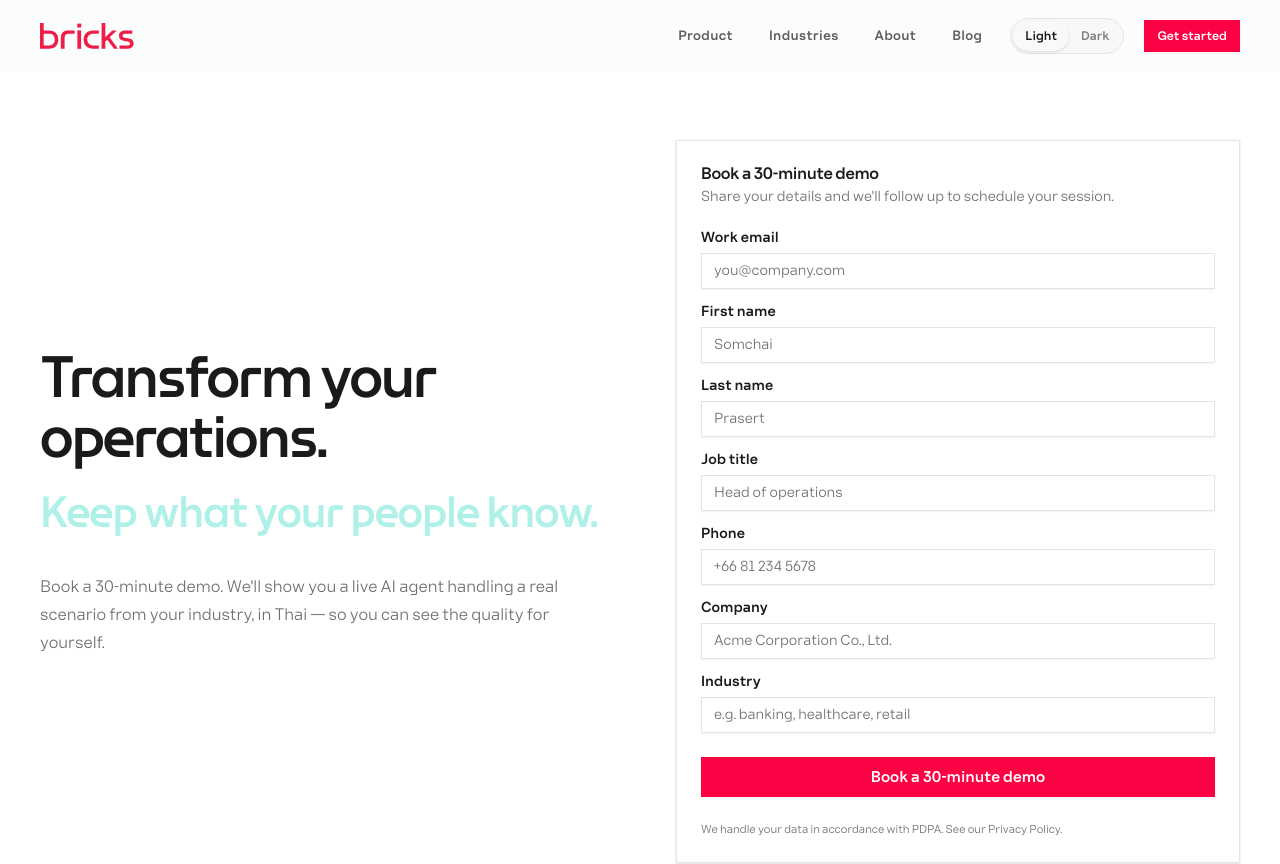
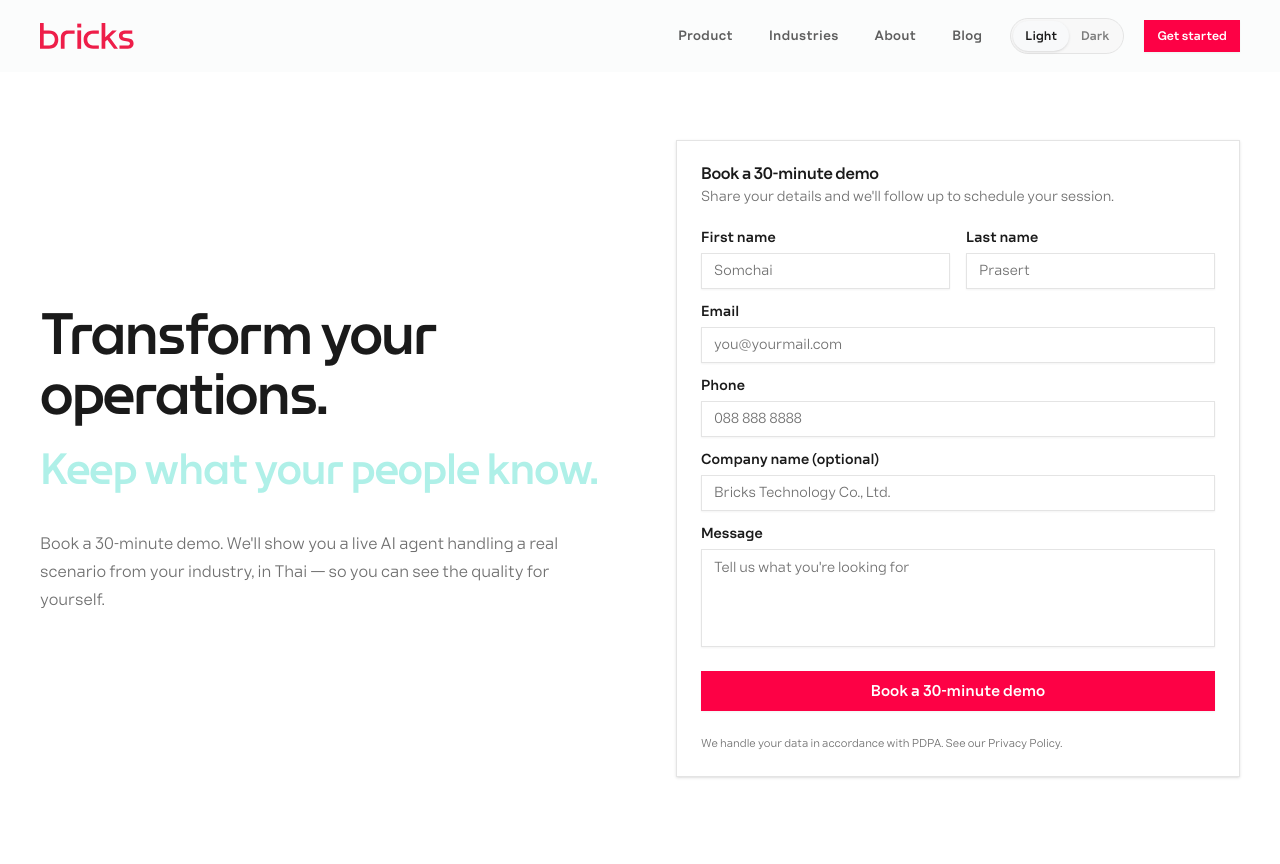
Before and after one commit to ppanuwish/bricks-website-demo, a React (Vite) app: page /contact in a window 1280 px wide. Shown: the top 864 px of the page. Built offline with nearby package versions, Linux system fonts and the light colour scheme; a web font is replaced by a local one.

Commit message:
make change to Contact Page

```diff
--- a/src/pages/ContactPage.tsx
+++ b/src/pages/ContactPage.tsx
@@ -1,46 +1,239 @@
+import { useState, type FormEvent } from "react";
 import { Fade } from "../components/Fade";
 import { Button } from "../components/Button";
 import { Input } from "../components/Input";
+import { Textarea } from "../components/Textarea";
 
-const CONTACT_FIELDS = [
-  {
-    label: "Work email",
-    placeholder: "you@company.com",
-    autoComplete: "email" as const,
-  },
-  {
-    label: "First name",
-    placeholder: "Somchai",
-    autoComplete: "given-name" as const,
-  },
-  {
-    label: "Last name",
-    placeholder: "Prasert",
-    autoComplete: "family-name" as const,
-  },
-  {
-    label: "Job title",
-    placeholder: "Head of operations",
-    autoComplete: "organization-title" as const,
-  },
-  {
-    label: "Phone",
-    placeholder: "+66 81 234 5678",
-    autoComplete: "tel" as const,
-  },
-  {
-    label: "Company",
-    placeholder: "Acme Corporation Co., Ltd.",
-    autoComplete: "organization" as const,
-  },
-  {
-    label: "Industry",
-    placeholder: "e.g. banking, healthcare, retail",
-    autoComplete: "off" as const,
-  },
-] as const;
+const CONTACT_FORM_ENDPOINT =
+  "https://script.google.com/macros/s/AKfycbyzwzH-TFR7b4m8q_VAGpc0nnf48qQLyMenm2-7-h82VLqNIDDixw2jRSjNtKX2w04z6Q/exec";
+
+export type ContactFormData = {
+  firstName: string;
+  lastName: string;
+  email: string;
+  phone: string;
+  companyName?: string;
+  message: string;
+};
+
+function isValidEmail(value: string): boolean {
+  const v = value.trim();
+  if (!v) return false;
+  return /^[^\s@]+@[^\s@]+\.[^\s@]+$/.test(v);
+}
+
+function toSubmitPayload(data: ContactFormData): ContactFormData {
+  const firstName = data.firstName.trim();
+  const lastName = data.lastName.trim();
+  const email = data.email.trim();
+  const phone = data.phone.trim();
+  const message = data.message.trim();
+  const company = data.companyName?.trim();
+  return {
+    firstName,
+    lastName,
+    email,
+    phone,
+    message,
+    ...(company ? { companyName: company } : {}),
+  };
+}
+
+const emptyForm: ContactFormData = {
+  firstName: "",
+  lastName: "",
+  email: "",
+  phone: "",
+  message: "",
+};
 
 export function ContactPage() {
+  const [formValues, setFormValues] = useState<ContactFormData>(emptyForm);
+  const [loading, setLoading] = useState(false);
+  const [success, setSuccess] = useState(false);
+  const [error, setError] = useState<string | null>(null);
+
+  const updateField = (field: keyof ContactFormData, value: string) => {
+    setFormValues((prev) => {
+      if (field === "companyName") {
+        return { ...prev, companyName: value === "" ? undefined : value };
+      }
+      return { ...prev, [field]: value };
+    });
+    if (success) setSuccess(false);
+    if (error) setError(null);
+  };
+
+  const handleSubmit = async (e: FormEvent<HTMLFormElement>) => {
+    e.preventDefault();
+    // #region agent log
+    fetch("http://127.0.0.1:7936/ingest/449f2fce-bbee-4d84-9fb6-516c7de4bf98", {
+      method: "POST",
+      headers: {
+        "Content-Type": "application/json",
+        "X-Debug-Session-Id": "5a5674",
+      },
+      body: JSON.stringify({
+        sessionId: "5a5674",
+        runId: "pre-fix",
+        hypothesisId: "H3",
+        location: "ContactPage.tsx:handleSubmit",
+        message: "submit_entered",
+        data: { endpointHost: "script.google.com" },
+        timestamp: Date.now(),
+      }),
+    }).catch(() => {});
+    // #endregion
+    const form = e.currentTarget;
+    if (!form.checkValidity()) {
+      // #region agent log
+      fetch("http://127.0.0.1:7936/ingest/449f2fce-bbee-4d84-9fb6-516c7de4bf98", {
+        method: "POST",
+        headers: {
+          "Content-Type": "application/json",
+          "X-Debug-Session-Id": "5a5674",
+        },
+        body: JSON.stringify({
+          sessionId: "5a5674",
+          runId: "pre-fix",
+          hypothesisId: "H3",
+          location: "ContactPage.tsx:handleSubmit",
+          message: "blocked_native_validation",
+          data: {},
+          timestamp: Date.now(),
+        }),
+      }).catch(() => {});
+      // #endregion
+      form.reportValidity();
+      return;
+    }
+    setError(null);
+    setSuccess(false);
+    if (!isValidEmail(formValues.email)) {
+      // #region agent log
+      fetch("http://127.0.0.1:7936/ingest/449f2fce-bbee-4d84-9fb6-516c7de4bf98", {
+        method: "POST",
+        headers: {
+          "Content-Type": "application/json",
+          "X-Debug-Session-Id": "5a5674",
+        },
+        body: JSON.stringify({
+          sessionId: "5a5674",
+          runId: "pre-fix",
+          hypothesisId: "H3",
+          location: "ContactPage.tsx:handleSubmit",
+          message: "blocked_email_regex",
+          data: {},
+          timestamp: Date.now(),
+        }),
+      }).catch(() => {});
+      // #endregion
+      setError("Please enter a valid email address.");
+      return;
+    }
+    const formData = toSubmitPayload(formValues);
+    const bodyStr = JSON.stringify(formData);
+    // #region agent log
+    fetch("http://127.0.0.1:7936/ingest/449f2fce-bbee-4d84-9fb6-516c7de4bf98", {
+      method: "POST",
+      headers: {
+        "Content-Type": "application/json",
+        "X-Debug-Session-Id": "5a5674",
+      },
+      body: JSON.stringify({
+        sessionId: "5a5674",
+        runId: "pre-fix",
+        hypothesisId: "H2",
+        location: "ContactPage.tsx:handleSubmit",
+        message: "payload_meta",
+        data: {
+          keys: Object.keys(formData),
+          messageLen: formData.message.length,
+          bodyBytes: new TextEncoder().encode(bodyStr).length,
+        },
+        timestamp: Date.now(),
+      }),
+    }).catch(() => {});
+    // #endregion
+    setLoading(true);
+    try {
+      const res = await fetch(CONTACT_FORM_ENDPOINT, {
+        method: "POST",
+        mode: "no-cors",
+        headers: { "Content-Type": "text/plain;charset=utf-8" },
+        body: bodyStr,
+      });
+      // #region agent log
+      fetch("http://127.0.0.1:7936/ingest/449f2fce-bbee-4d84-9fb6-516c7de4bf98", {
+        method: "POST",
+        headers: {
+          "Content-Type": "application/json",
+          "X-Debug-Session-Id": "5a5674",
+        },
+        body: JSON.stringify({
+          sessionId: "5a5674",
+          runId: "pre-fix",
+          hypothesisId: "H1",
+          location: "ContactPage.tsx:handleSubmit",
+          message: "fetch_settled",
+          data: {
+            type: res.type,
+            status: res.status,
+            ok: res.ok,
+          },
+          timestamp: Date.now(),
+        }),
+      }).catch(() => {});
+      // #endregion
+      setSuccess(true);
+      setFormValues(emptyForm);
+      // #region agent log
+      fetch("http://127.0.0.1:7936/ingest/449f2fce-bbee-4d84-9fb6-516c7de4bf98", {
+        method: "POST",
+        headers: {
+          "Content-Type": "application/json",
+          "X-Debug-Session-Id": "5a5674",
+        },
+        body: JSON.stringify({
+          sessionId: "5a5674",
+          runId: "pre-fix",
+          hypothesisId: "H1",
+          location: "ContactPage.tsx:handleSubmit",
+          message: "ui_success_set",
+          data: {},
+          timestamp: Date.now(),
+        }),
+      }).catch(() => {});
+      // #endregion
+    } catch (err) {
+      // #region agent log
+      fetch("http://127.0.0.1:7936/ingest/449f2fce-bbee-4d84-9fb6-516c7de4bf98", {
+        method: "POST",
+        headers: {
+          "Content-Type": "application/json",
+          "X-Debug-Session-Id": "5a5674",
+        },
+        body: JSON.stringify({
+          sessionId: "5a5674",
+          runId: "pre-fix",
+          hypothesisId: "H4",
+          location: "ContactPage.tsx:handleSubmit",
+          message: "fetch_threw",
+          data: {
+            name: err instanceof Error ? err.name : "unknown",
+          },
+          timestamp: Date.now(),
+        }),
+      }).catch(() => {});
+      // #endregion
+      const message =
+        err instanceof Error ? err.message : "Something went wrong. Please try again.";
+      setError(message);
+    } finally {
+      setLoading(false);
+    }
+  };
+
   return (
     <section className="flex min-h-screen items-center bg-background text-foreground">
       <div className="mx-auto grid w-full max-w-[1320px] grid-cols-1 items-center gap-[72px] px-6 pb-[100px] pt-[140px] md:grid-cols-2 md:px-10">
@@ -66,7 +259,10 @@ export function ContactPage() {
           </Fade>
         </div>
         <Fade d={120}>
-          <div className="flex min-w-0 w-full flex-col gap-[var(--spacing-6)] border border-border bg-background p-[var(--spacing-6)] shadow-sm">
+          <form
+            onSubmit={handleSubmit}
+            className="flex min-w-0 w-full flex-col gap-[var(--spacing-6)] border border-border bg-background p-[var(--spacing-6)] shadow-sm"
+          >
             <div className="flex w-full flex-col items-start gap-[6px]">
               <p className="w-full font-body text-base font-semibold leading-none tracking-[-0.4px] text-card-foreground">
                 Book a 30-minute demo
@@ -76,22 +272,127 @@ export function ContactPage() {
               </p>
             </div>
             <div className="flex w-full flex-col gap-[var(--spacing-4)]">
-              {CONTACT_FIELDS.map(({ label, placeholder, autoComplete }) => (
+              <div className="grid w-full grid-cols-1 gap-[var(--spacing-4)] sm:grid-cols-2">
                 <Input
-                  key={label}
-                  label={label}
-                  placeholder={placeholder}
-                  autoComplete={autoComplete}
+                  name="firstName"
+                  label="First name"
+                  type="text"
+                  placeholder="Somchai"
+                  autoComplete="given-name"
                   showLabel
                   showDescription={false}
+                  value={formValues.firstName}
+                  onChange={(e) => updateField("firstName", e.target.value)}
+                  required
+                  disabled={loading}
                   wrapperClassName="w-full"
                   className="w-full"
-                  aria-label={label}
+                  aria-label="First name"
                 />
-              ))}
+                <Input
+                  name="lastName"
+                  label="Last name"
+                  type="text"
+                  placeholder="Prasert"
+                  autoComplete="family-name"
+                  showLabel
+                  showDescription={false}
+                  value={formValues.lastName}
+                  onChange={(e) => updateField("lastName", e.target.value)}
+                  required
+                  disabled={loading}
+                  wrapperClassName="w-full"
+                  className="w-full"
+                  aria-label="Last name"
+                />
+              </div>
+              <Input
+                name="email"
+                label="Email"
+                type="email"
+                placeholder="you@yourmail.com"
+                autoComplete="email"
+                showLabel
+                showDescription={false}
+                value={formValues.email}
+                onChange={(e) => updateField("email", e.target.value)}
+                required
+                disabled={loading}
+                wrapperClassName="w-full"
+                className="w-full"
+                aria-label="Email"
+              />
+              <Input
+                name="phone"
+                label="Phone"
+                type="tel"
+                placeholder="088 888 8888"
+                autoComplete="tel"
+                showLabel
+                showDescription={false}
+                value={formValues.phone}
+                onChange={(e) => updateField("phone", e.target.value)}
+                required
+                disabled={loading}
+                wrapperClassName="w-full"
+                className="w-full"
+                aria-label="Phone"
+              />
+              <Input
+                name="companyName"
+                label="Company name (optional)"
+                type="text"
+                placeholder="Bricks Technology Co., Ltd."
+                autoComplete="organization"
+                showLabel
+                showDescription={false}
+                value={formValues.companyName ?? ""}
+                onChange={(e) => updateField("companyName", e.target.value)}
+                disabled={loading}
+                wrapperClassName="w-full"
+                className="w-full"
+                aria-label="Company name"
+              />
+              <Textarea
+                name="message"
+                label="Message"
+                placeholder="Tell us what you're looking for"
+                showLabel
+                showDescription={false}
+                value={formValues.message}
+                onChange={(e) => updateField("message", e.target.value)}
+                required
+                rows={4}
+                disabled={loading}
+                wrapperClassName="w-full"
+                className="w-full"
+                aria-label="Message"
+              />
             </div>
+            {error ? (
+              <p
+                role="alert"
+                className="font-body text-sm text-destructive"
+              >
+                {error}
+              </p>
+            ) : null}
+            {success ? (
+              <p
+                role="status"
+                className="font-body text-sm text-foreground"
+              >
+                Thank you. Your message was sent — we’ll be in touch soon.
+              </p>
+            ) : null}
             <div className="flex w-full items-start justify-between">
-              <Button fullWidth size="lg" className="py-3 text-[15px]">
+              <Button
+                type="submit"
+                fullWidth
+                size="lg"
+                className="py-3 text-[15px]"
+                loading={loading}
+              >
                 Book a 30-minute demo
               </Button>
             </div>
@@ -99,7 +400,7 @@ export function ContactPage() {
               We handle your data in accordance with PDPA. See our Privacy
               Policy.
             </p>
-          </div>
+          </form>
         </Fade>
       </div>
     </section>
```
